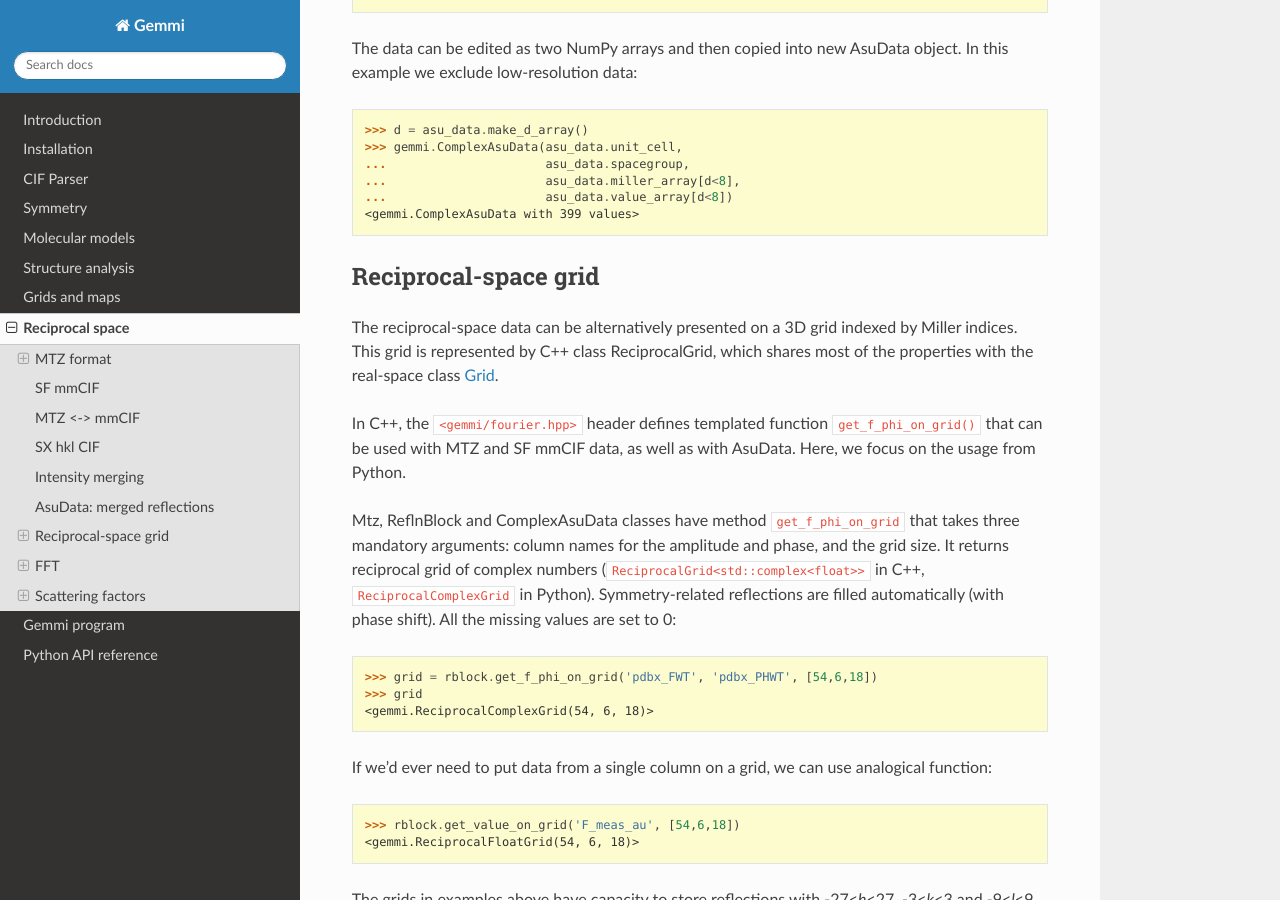
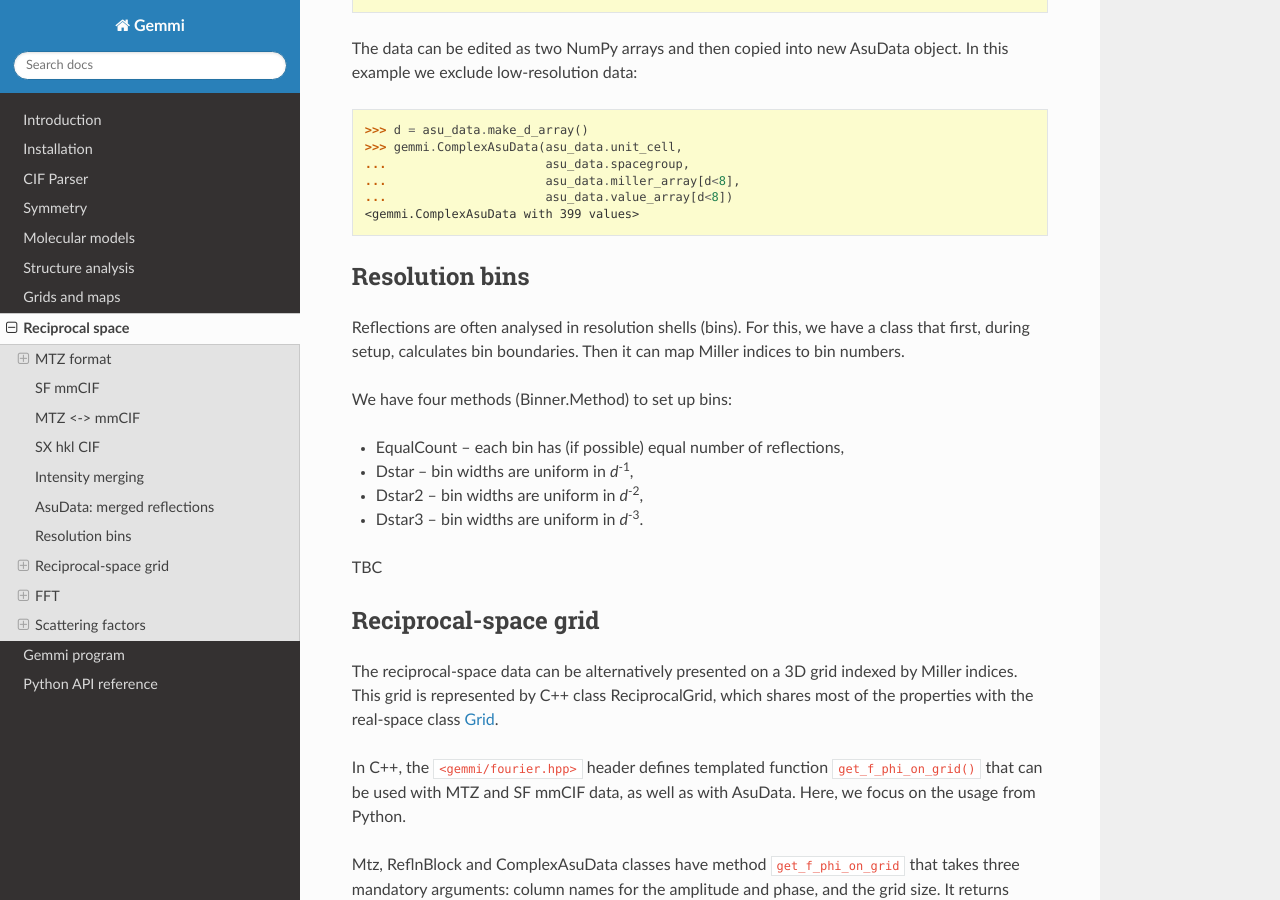
Before and after one commit to project-gemmi/gemmi, a Sphinx documentation site: the page built from docs/hkl.rst, in a window 1280 px wide and 900 px high, scrolled down 20562 px. Built offline with Sphinx 7.4.7 and the Read the Docs theme 2.0.0, drawn with Linux system fonts in a browser that asks for light colours.

```diff
--- a/docs/hkl.rst
+++ b/docs/hkl.rst
@@ -1003,7 +1003,7 @@
 .. _asu_data:
 
 AsuData: merged reflections
-=============================
+===========================
 
 AsuData is an array of symmetry-unique Miller indices and values.
 
@@ -1109,6 +1109,22 @@
   ...                      asu_data.value_array[d<8])
   <gemmi.ComplexAsuData with 399 values>
 
+
+Resolution bins
+===============
+
+Reflections are often analysed in resolution shells (bins).
+For this, we have a class that first, during setup, calculates bin boundaries.
+Then it can map Miller indices to bin numbers.
+
+We have four methods (Binner.Method) to set up bins:
+
+* EqualCount -- each bin has (if possible) equal number of reflections,
+* Dstar  -- bin widths are uniform in *d*:sup:`-1`,
+* Dstar2 -- bin widths are uniform in *d*:sup:`-2`,
+* Dstar3 -- bin widths are uniform in *d*:sup:`-3`.
+
+TBC
 
 Reciprocal-space grid
 =====================
```
Also changed, not shown: 2 other files.
